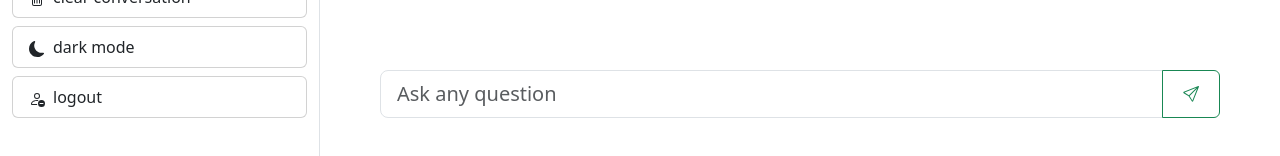
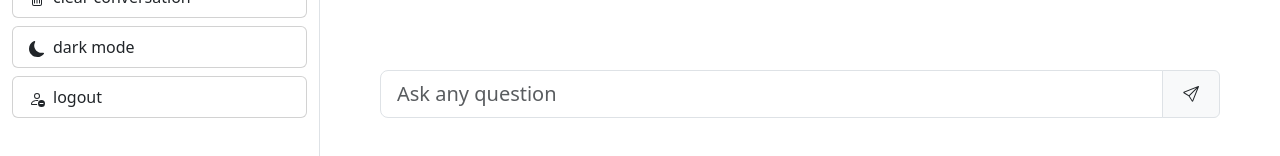
Before and after one commit to ulevi92/SynthiConvo, a React (Vite) app: page / in a window 1280 px wide. Shown: the part 634-790 px from the top of the page. Built offline with nearby package versions, Linux system fonts and the light colour scheme; no server answers; sample sign-in values are in the browser's storage.

Commit message:
fixed/ chat form icon style

```diff
--- a/src/components/Icon.tsx
+++ b/src/components/Icon.tsx
@@ -1,16 +1,24 @@
 import * as icons from "react-bootstrap-icons";
+import { useAppSelector } from "../redux/reduxHooks";
 
 interface Props extends icons.IconProps {
   iconName: keyof typeof icons;
   className?: string;
+  chat?: boolean;
 }
 
-const Icon = ({ iconName, className, ...props }: Props) => {
+const Icon = ({ iconName, className, chat, ...props }: Props) => {
+  const credit = useAppSelector((state) => state.userData.chat.credit);
+
   const BootstrapIcon = icons[iconName];
 
-  const defaultClassName = "add-pointer-cursor mx-2";
+  const defaultClassName = () => {
+    if (credit === 0 && chat) return "mx-2";
 
-  return <BootstrapIcon className={defaultClassName} {...props} />;
+    return "add-pointer-cursor mx-2";
+  };
+
+  return <BootstrapIcon className={defaultClassName()} {...props} />;
 };
 
 export default Icon;
--- a/src/components/chat/ChatFormController.tsx
+++ b/src/components/chat/ChatFormController.tsx
@@ -33,6 +33,11 @@ const ChatFormController: FC<Props> = ({ control, onSubmit, handleSubmit }) => {
 
   const disabled = credit === 0;
 
+  const InputGroupClassName =
+    credit && credit > 0
+      ? "btn btn-outline-success d-flex align-items-center"
+      : "d-flex align-items-center";
+
   return (
     <Controller
       disabled={disabled}
@@ -47,8 +52,8 @@ const ChatFormController: FC<Props> = ({ control, onSubmit, handleSubmit }) => {
             size='lg'
           />
 
-          <InputGroup.Text className='btn btn-outline-success d-flex align-items-center'>
-            <Icon iconName='Send' onClick={handleSubmit(onSubmit)} />
+          <InputGroup.Text className={InputGroupClassName}>
+            <Icon chat iconName='Send' onClick={handleSubmit(onSubmit)} />
           </InputGroup.Text>
         </InputGroup>
       )}
```
